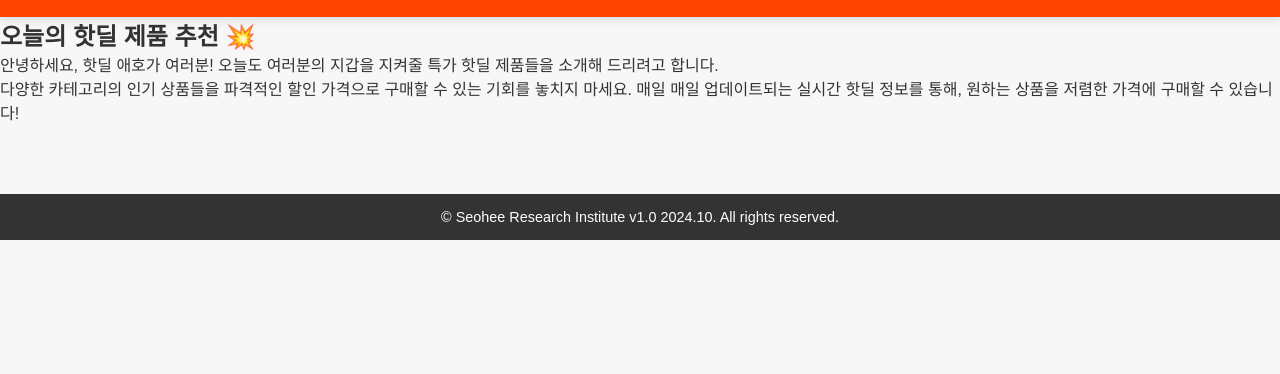
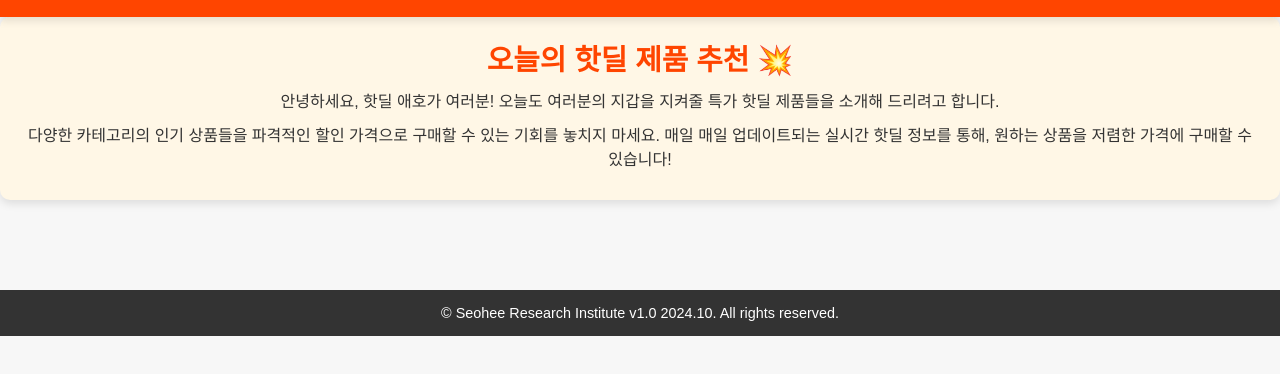
Before and after one commit to hwan2ya1004/Today-s-hot-deal, a website: page frontend/index.html in a window 1280 px wide. Shown: the part 98-472 px from the top of the page. Drawn offline with Linux system fonts and the light colour scheme; no server answers.

Commit message:
Update styles.css

```diff
--- a/frontend/styles.css
+++ b/frontend/styles.css
@@ -40,6 +40,28 @@ header {
 
 .logo-link:hover {
     text-decoration: underline;
+}
+
+/* 핫딜 제품 소개 섹션 */
+.intro-section {
+    background-color: #fff7e6;
+    padding: 20px;
+    text-align: center;
+    margin-bottom: 20px;
+    border-radius: 10px;
+    box-shadow: 0 4px 8px rgba(0, 0, 0, 0.1);
+}
+
+.intro-section h2 {
+    font-size: 1.8rem;
+    color: #ff4500;
+    margin-bottom: 10px;
+}
+
+.intro-section p {
+    font-size: 1rem;
+    color: #333;
+    margin-bottom: 10px;
 }
 
 /* 본문 스타일 */
```
